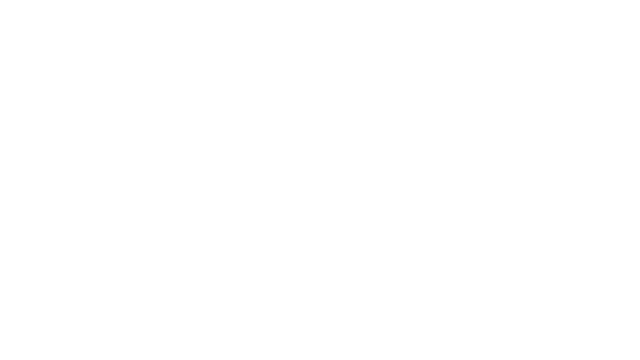
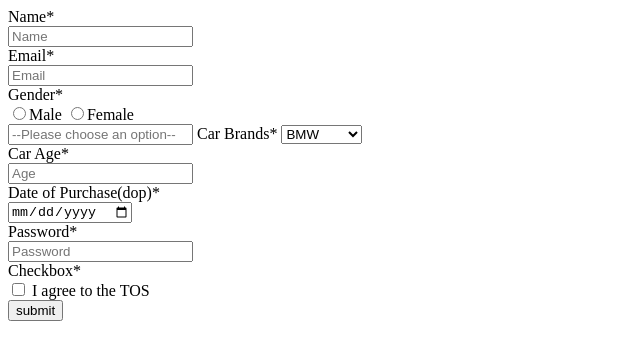
Before and after one commit to acciojob/car-insurance-form-madhab-tripathy, a website: page main.html in a window 1280 px wide. Shown: the whole page, without its empty margins (0-640 px from the left). Drawn offline with Linux system fonts and the light colour scheme.

Commit message:
created a submission

```diff
--- a/main.html
+++ b/main.html
@@ -7,6 +7,40 @@
 </head>
 
 <body>
+	<form method="post">
+		<label for="name">Name*</label><br>
+		<input type="text" id="name" placeholder="Name" required><br>
+
+		<label for="email">Email*</label><br>
+		<input type="email" id="email" placeholder="Email" required><br>
+
+		<label for="gender">Gender*</label><br>
+		<input type="radio" id="gender_m" name="gender" value="male">Male
+		<input type="radio" id="gender_f" name="gender" value="feamle">Female<br>
+
+		<input type="text" placeholder="--Please choose an option--">
+		<label for="cars">Car Brands*</label>
+		<select id="cars" required>
+		  <option value="BMW">BMW</option>
+		  <option value="Audi">Audi</option>
+		  <option value="Mercedez">Mercedez</option>
+		</select><br>
+
+		<label for="carage">Car Age*</label><br>
+		<input type="number" id="carage" placeholder="Age" required><br>
+
+		<label for="dop">Date of Purchase(dop)*</label><br>
+		<input type="date" id="dop" required><br>
+
+		<label for="password">Password*</label><br>
+		<input type="password" id="password" placeholder="Password" required><br>
+
+		<label for="tos">Checkbox*</label><br>
+		<input type="checkbox" id="tos" required>
+		I agree to the TOS
+		<br>
+		<button type="submit">submit</button>
+	</form>
 	<!-- the entire body must be written by student -->
     <script type="text/javascript" src="./script.js">
 </script>
```
